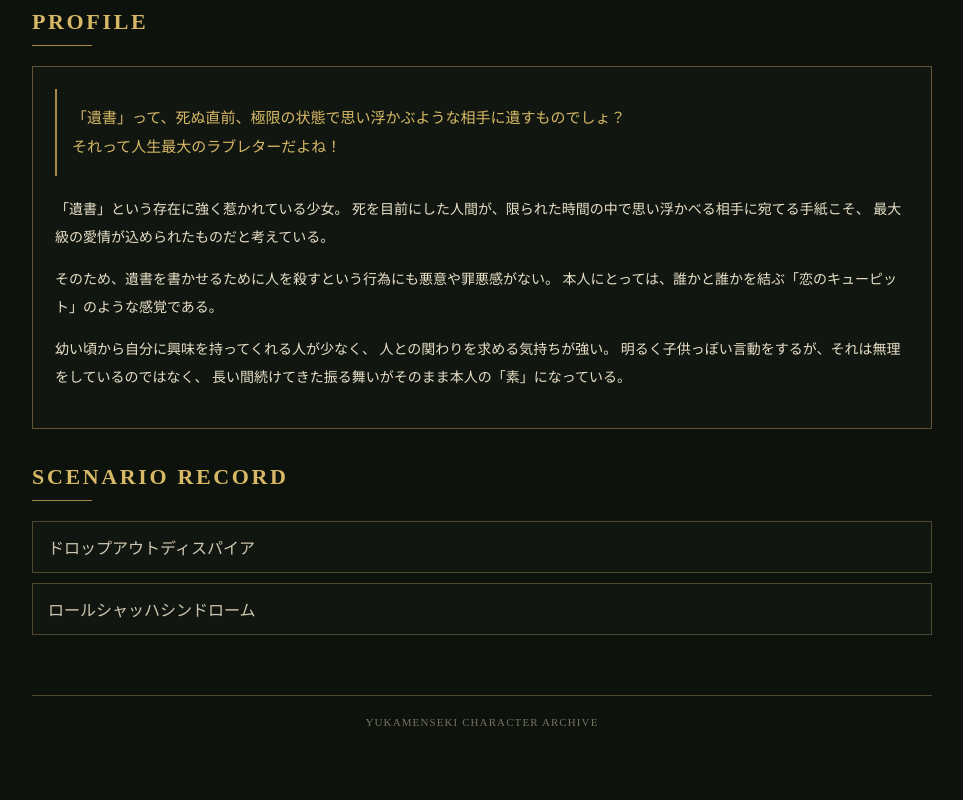
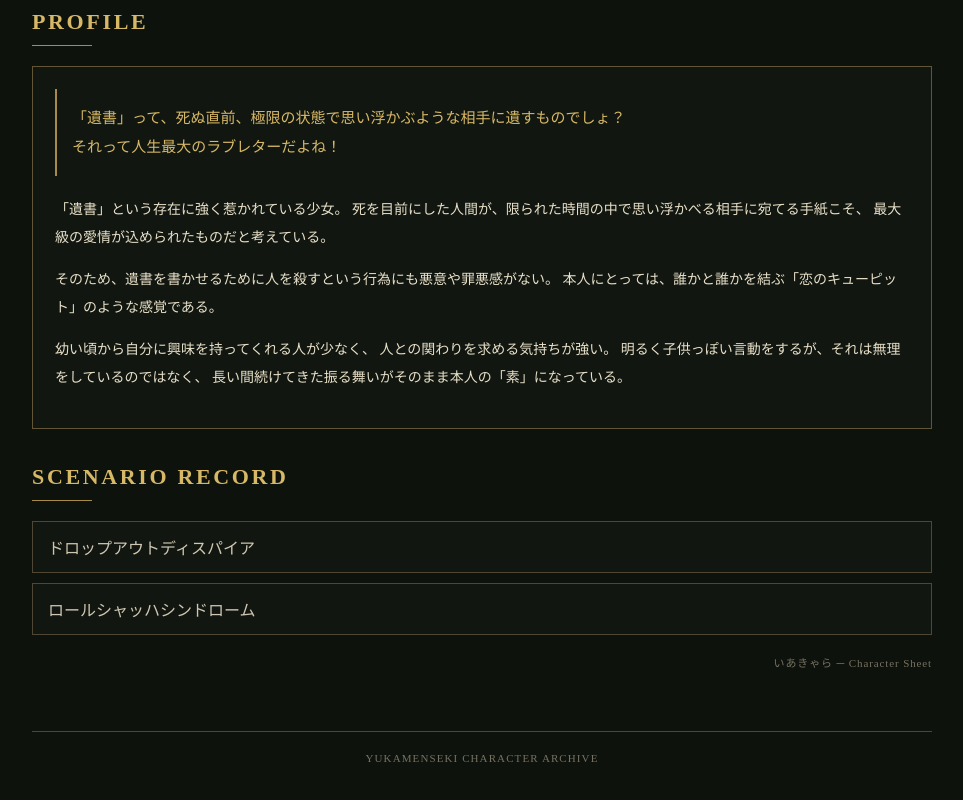
Before and after one commit to yukamenseki-916/CHARACTER-ARCHIVE, a plain HTML site: page kaoru.html in a window 1280 px wide. Shown: the part 1644-2444 px from the top of the page, without its empty margins (158-1121 px from the left). Drawn offline with Linux system fonts and the light colour scheme.

Commit message:
Add character sheet link to kaoru.html
Added a character sheet link section with styling.

```diff
--- a/kaoru.html
+++ b/kaoru.html
@@ -199,6 +199,24 @@ body {
   border: 1px solid #4f4633;
   background: #111710;
   color: #d0c7b2;
+}
+
+  /* CHARACTER SHEET LINK */
+
+.sheet-link-area {
+  margin-top: 18px;
+  text-align: right;
+}
+
+.sheet-link {
+  color: #777261;
+  text-decoration: none;
+  font-size: 11px;
+  letter-spacing: 0.08em;
+}
+
+.sheet-link:hover {
+  color: #d7b866;
 }
 
 /* FOOTER */
@@ -414,6 +432,17 @@ body {
   </section>
 
 
+  <div class="sheet-link-area">
+  <a
+    href="https://iachara.com/view/5235965"
+    target="_blank"
+    rel="noopener noreferrer"
+    class="sheet-link"
+  >
+    いあきゃら ─ Character Sheet
+  </a>
+</div>
+
   <footer class="footer">
     YUKAMENSEKI CHARACTER ARCHIVE
   </footer>
```
